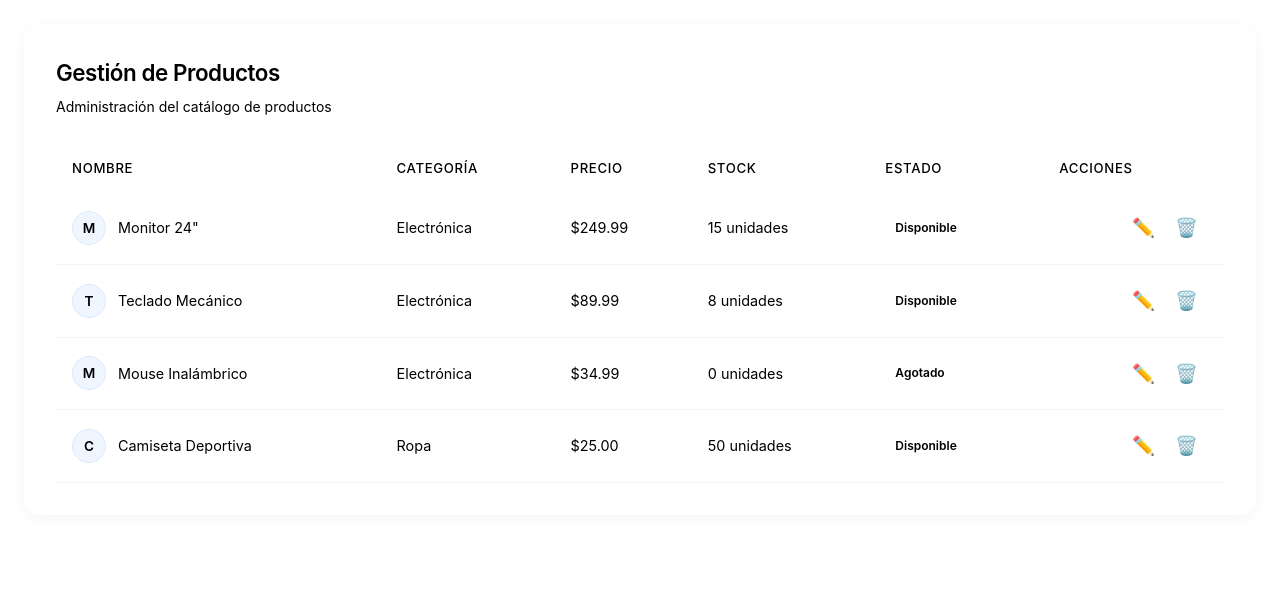
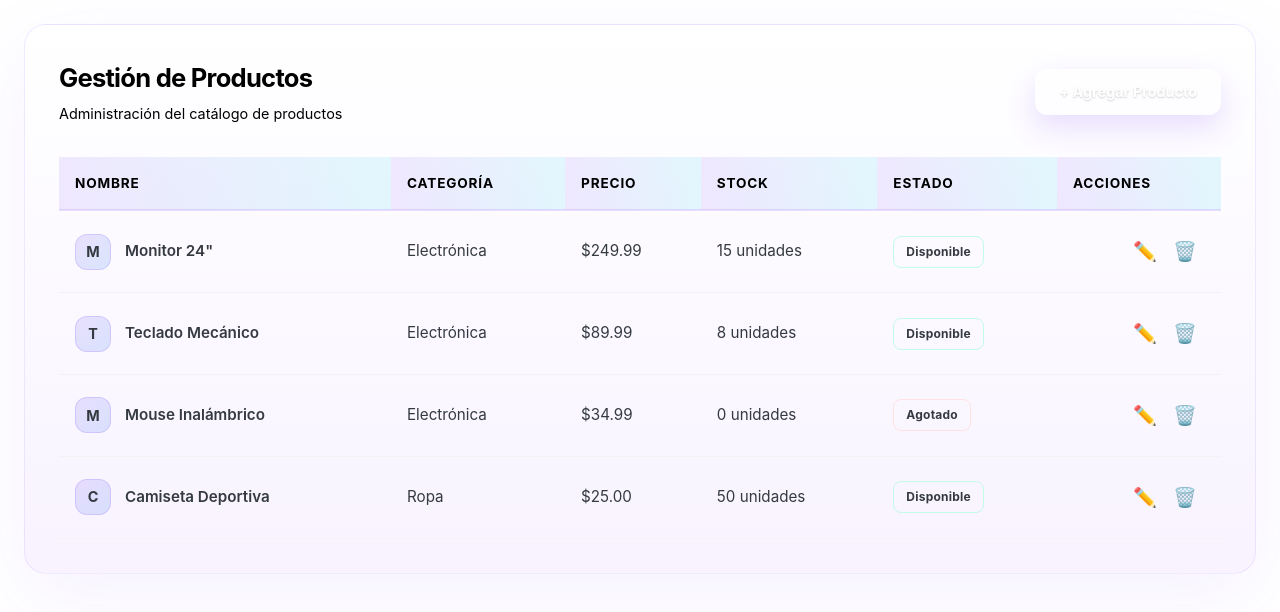
Before and after one commit to utti232036-FNSRKRP/tiendita_chida, an Angular app: page /products in a window 1280 px wide. Shown: the top 612 px of the page. Built offline with nearby package versions, Linux system fonts and the light colour scheme.

Commit message:
commit-correcionDiseño

```diff
--- a/src/app/pages/home/products/products.css
+++ b/src/app/pages/home/products/products.css
@@ -1,12 +1,35 @@
+/* ==========================================
+   PALETA LLAMATIVA Y MINIMALISTA (Neon-Slate)
+   ========================================== */
+:root {
+  --bg-primary: #f7f0ff;
+  --bg-secondary: #eef2ff;   /* Azul lavanda suave */
+  --text-main: #111827;      /* Azul profundo casi negro */
+  --text-muted: #5b6b91;
 
+  /* Colores Llamativos y Minimalistas */
+  --primary: #8b5cf6;        /* Violeta energético */
+  --primary-hover: #7c3aed;
+  --accent-cyan: #22d3ee;    /* Cyan brillante */
+  --accent-magenta: #fb7185; /* Rosa coral vibrante */
+  --accent-orange: #fb923c;  /* Naranja cálido */
+  --accent-green: #22c55e;   /* Verde brillante */
+  --border-focus: #8b5cf6;
+
+  /* Estados de Alta Visibilidad */
+  --success-bg: #dcfce7;
+  --success-text: #15803d;
+  --danger-bg: #ffe4e6;
+  --danger-text: #be123c;
+}
 
 /* Estilos base */
 .card-container {
-  background: var(--bg-primary);
-  border-radius: 16px; /* Bordes un poco más suaves */
-  border: 1px solid var(--border-color);
-  box-shadow: 0 4px 20px -2px rgba(15, 23, 42, 0.05); /* Sombra elegante */
-  padding: 32px;
+  background: linear-gradient(180deg, #ffffff 0%, #f8f3ff 100%);
+  border-radius: 22px;
+  border: 1px solid rgba(139, 92, 246, 0.12);
+  box-shadow: 0 24px 80px rgba(139, 92, 246, 0.08);
+  padding: 34px;
   margin: 24px;
 }
 
@@ -14,7 +37,7 @@
   display: flex;
   justify-content: space-between;
   align-items: center;
-  margin-bottom: 28px;
+  margin-bottom: 32px;
   flex-wrap: wrap;
   gap: 16px;
 }
@@ -22,58 +45,73 @@
 .header-title h2 {
   margin: 0 0 6px 0;
   color: var(--text-main);
-  font-size: 1.4rem;
-  font-weight: 600;
-  letter-spacing: -0.02em; /* Estilo tipográfico moderno */
+  font-size: 1.6rem;
+  font-weight: 700;
+  letter-spacing: -0.03em;
 }
 
 .header-title p {
   margin: 0;
   color: var(--text-muted);
-  font-size: 0.875rem;
+  font-size: 0.9rem;
 }
 
-/* Botones Premium */
+/* Botones con Energía */
 .btn-primary {
-  background-color: var(--primary);
-  color: white;
+  display: inline-flex;
+  align-items: center;
+  justify-content: center;
+  white-space: nowrap;
+  min-width: 170px;
+  background: linear-gradient(135deg, var(--primary), var(--accent-cyan));
+  color: #ffffff !important;
   border: none;
-  padding: 10px 20px;
-  border-radius: 8px;
+  padding: 12px 24px;
+  border-radius: 12px;
   cursor: pointer;
-  font-weight: 500;
-  font-size: 0.875rem;
-  transition: all 0.2s ease;
+  font-weight: 700;
+  font-size: 0.9rem;
+  text-shadow: 0 1px 2px rgba(0, 0, 0, 0.18);
+  transition: all 0.25s cubic-bezier(0.4, 0, 0.2, 1);
+  box-shadow: 0 12px 30px rgba(139, 92, 246, 0.2);
 }
 
 .btn-primary:hover:not(:disabled) {
-  background-color: var(--primary-hover);
-  box-shadow: 0 4px 12px rgba(30, 64, 175, 0.2);
+  background: linear-gradient(135deg, var(--primary-hover), var(--accent-cyan));
+  transform: translateY(-2px);
+  box-shadow: 0 14px 34px rgba(139, 92, 246, 0.28);
+}
+
+.btn-primary:active:not(:disabled) {
+  transform: translateY(0);
 }
 
 .btn-primary:disabled {
-  background-color: #cbd5e1;
+  background-color: #e2e8f0;
   color: #94a3b8;
   cursor: not-allowed;
+  box-shadow: none;
 }
 
 .btn-secondary {
-  background-color: var(--secondary);
-  color: var(--secondary-text);
-  border: 1px solid var(--border-color);
-  padding: 10px 20px;
-  border-radius: 8px;
+  background-color: #eff6ff;
+  color: #1e293b;
+  border: 1px solid rgba(139, 92, 246, 0.2);
+  padding: 12px 24px;
+  border-radius: 12px;
   cursor: pointer;
-  font-weight: 500;
-  font-size: 0.875rem;
+  font-weight: 600;
+  font-size: 0.9rem;
   transition: all 0.2s ease;
 }
 
 .btn-secondary:hover {
-  background-color: #e2e8f0;
+  background-color: #ede9fe;
+  color: var(--text-main);
+  transform: translateY(-1px);
 }
 
-/* Tabla Minimalista y Limpia */
+/* Tabla Minimalista */
 .table-responsive {
   overflow-x: auto;
 }
@@ -85,126 +123,131 @@
 
 .minimal-table th {
   text-align: left;
-  padding: 14px 16px;
-  background-color: var(--bg-secondary);
-  font-weight: 500;
-  font-size: 0.825rem;
-  color: var(--text-muted);
+  padding: 16px;
+  background: linear-gradient(90deg, rgba(139, 92, 246, 0.12), rgba(34, 211, 238, 0.12));
+  font-weight: 700;
+  font-size: 0.85rem;
+  color: var(--text-main);
   text-transform: uppercase;
-  letter-spacing: 0.05em;
-  border-bottom: 1px solid var(--border-color);
+  letter-spacing: 0.06em;
+  border-bottom: 2px solid rgba(139, 92, 246, 0.18);
 }
 
 .minimal-table td {
-  padding: 16px;
-  border-bottom: 1px solid #f1f5f9;
-  color: var(--secondary-text);
-  font-size: 0.9rem;
+  padding: 18px 16px;
+  border-bottom: 1px solid #f1f3f5;
+  color: #343a40;
+  font-size: 0.95rem;
 }
 
 .minimal-table tr:hover td {
-  background-color: #f8fafc; /* Efecto sutil al pasar el mouse */
+  background-color: #fafbfc;
 }
 
 .text-right {
   text-align: right;
 }
 
-.product-info, .user-info {
+.product-info {
   display: flex;
   align-items: center;
-  gap: 12px;
+  gap: 14px;
 }
 
-.user-info span {
-  font-weight: 500;
+.product-info span {
+  font-weight: 600;
   color: var(--text-main);
 }
 
+/* Avatares Pop */
 .avatar {
-  width: 34px;
-  height: 34px;
-  background-color: #eff6ff; /* Azul pastel */
-  color: var(--primary);    /* Texto azul fuerte */
-  border-radius: 50%;
+  width: 36px;
+  height: 36px;
+  background: linear-gradient(135deg, rgba(139, 92, 246, 0.16), rgba(59, 130, 246, 0.18));
+  color: var(--primary-hover);
+  border-radius: 12px;
   display: flex;
   align-items: center;
   justify-content: center;
-  font-weight: 600;
-  font-size: 0.85rem;
-  text-transform: uppercase;
-  border: 1px solid #dbeafe;
+  font-weight: 700;
+  font-size: 0.9rem;
+  border: 1px solid rgba(139, 92, 246, 0.2);
 }
 
-/* Badges estilizados */
+/* Badges de Estado Eléctricos */
 .status-badge {
-  padding: 4px 10px;
-  border-radius: 6px; /* Menos ovalado, más moderno */
+  padding: 6px 12px;
+  border-radius: 8px;
   font-size: 0.75rem;
-  font-weight: 600;
+  font-weight: 700;
   display: inline-block;
+  letter-spacing: 0.02em;
 }
 
 .status-active {
   background-color: var(--success-bg);
   color: var(--success-text);
+  border: 1px solid #c3fae8;
 }
 
 .status-inactive {
   background-color: var(--danger-bg);
   color: var(--danger-text);
+  border: 1px solid #ffe3e3;
 }
 
+/* Iconos de Acción Rápidos */
 .btn-icon {
   background: none;
   border: none;
-  font-size: 1.15rem;
+  font-size: 1.2rem;
   cursor: pointer;
-  padding: 6px 10px;
-  border-radius: 6px;
-  color: var(--text-muted);
-  transition: all 0.15s ease;
+  padding: 8px;
+  border-radius: 8px;
+  transition: all 0.2s cubic-bezier(0.4, 0, 0.2, 1);
 }
 
 .btn-icon:hover {
-  background-color: var(--secondary);
-  color: var(--text-main);
+  background-color: #e8f0fe;
+  transform: scale(1.15);
 }
 
 .btn-icon-danger:hover {
   background-color: var(--danger-bg);
-  color: var(--danger-text);
 }
 
-/* Modal de Alta Gama */
+/* ==========================================
+   FORMULARIO Y MODAL NEO-MINIMALISTA
+   ========================================== */
 .modal-overlay {
   position: fixed;
   top: 0;
   left: 0;
   right: 0;
   bottom: 0;
-  background-color: rgba(15, 23, 42, 0.3); /* Capa oscura azulada translúcida */
+  background: radial-gradient(circle at top, rgba(139, 92, 246, 0.18), rgba(5, 11, 26, 0.28));
   display: flex;
   align-items: center;
   justify-content: center;
   z-index: 1000;
-  backdrop-filter: blur(8px); /* Más desenfoque para mayor elegancia */
+  backdrop-filter: blur(14px);
 }
 
 .modal-container {
   background: var(--bg-primary);
-  border-radius: 16px;
+  border-radius: 24px; /* Súper estilizado */
   width: 90%;
-  max-width: 480px;
+  max-width: 460px;
   max-height: 85vh;
   overflow-y: auto;
-  box-shadow: 0 25px 50px -12px rgba(15, 23, 42, 0.15);
-  animation: modalSlideIn 0.25s cubic-bezier(0.16, 1, 0.3, 1); /* Animación suavizada */
+  box-shadow: 0 30px 60px -15px rgba(5, 11, 26, 0.15);
+  border: 1px solid rgba(255, 255, 255, 0.8);
+  animation: modalPop 0.3s cubic-bezier(0.34, 1.56, 0.64, 1); /* Animación elástica llamativa */
 }
 
-@keyframes modalSlideIn {
+@keyframes modalPop {
   from {
-    transform: translateY(12px) scale(0.98);
+    transform: translateY(20px) scale(0.95);
     opacity: 0;
   }
   to {
@@ -217,94 +260,114 @@
   display: flex;
   justify-content: space-between;
   align-items: center;
-  padding: 24px 28px;
-  border-bottom: 1px solid var(--border-color);
+  padding: 28px 32px 20px 32px;
 }
 
 .modal-header h3 {
   margin: 0;
-  font-size: 1.15rem;
-  font-weight: 600;
+  font-size: 1.3rem;
+  font-weight: 700;
   color: var(--text-main);
+  letter-spacing: -0.02em;
 }
 
 .modal-close {
-  background: none;
+  background: #f1f3f5;
   border: none;
-  font-size: 1.25rem;
+  font-size: 1.4rem;
   cursor: pointer;
-  color: var(--text-muted);
-  transition: color 0.2s;
-  padding: 4px;
+  color: #868e96;
+  width: 32px;
+  height: 32px;
+  border-radius: 50%;
+  display: flex;
+  align-items: center;
+  justify-content: center;
+  transition: all 0.2s ease;
 }
 
 .modal-close:hover {
-  color: var(--text-main);
+  background-color: var(--danger-bg);
+  color: var(--danger-text);
+  transform: rotate(90deg);
 }
 
 .modal-body {
-  padding: 28px;
+  padding: 0 32px 28px 32px;
 }
 
 .form-group {
-  margin-bottom: 24px;
+  margin-bottom: 20px;
 }
 
 .form-row {
   display: grid;
   grid-template-columns: 1fr 1fr;
-  gap: 20px;
+  gap: 16px;
 }
 
 label {
   display: block;
-  margin-bottom: 6px;
-  font-weight: 500;
-  color: var(--secondary-text);
+  margin-bottom: 8px;
+  font-weight: 600;
+  color: var(--text-main);
   font-size: 0.85rem;
 }
 
+/* Inputs minimalistas pero llamativos en el Focus */
 input, select {
   width: 100%;
-  padding: 10px 14px;
-  border: 1px solid var(--border-color);
-  border-radius: 8px;
-  font-size: 0.875rem;
+  padding: 12px 16px;
+  border: 2px solid #e9ecef; /* Borde sutil por defecto */
+  border-radius: 12px;
+  font-size: 0.9rem;
+  font-weight: 500;
   color: var(--text-main);
-  background-color: var(--bg-primary);
-  transition: all 0.2s ease;
+  background-color: #f8f9fa;
+  transition: all 0.2s cubic-bezier(0.4, 0, 0.2, 1);
   box-sizing: border-box;
 }
 
 input::placeholder {
-  color: #94a3b8;
+  color: #adb5bd;
 }
 
+/* El truco llamativo: Borde eléctrico y cambio de fondo al escribir */
 input:focus, select:focus {
   outline: none;
-  border-color: #3b82f6;
-  box-shadow: 0 0 0 4px rgba(59, 130, 246, 0.1);
+  background-color: var(--bg-primary);
+  border-color: var(--border-focus);
+  box-shadow: 0 0 0 4px rgba(0, 82, 255, 0.12);
 }
 
+/* Errores de validación súper limpios y visibles */
 .error-message {
   color: var(--danger-text);
   font-size: 0.75rem;
+  font-weight: 600;
   margin-top: 6px;
+  display: flex;
+  align-items: center;
+  gap: 4px;
+}
+
+.error-message::before {
+  content: "⚠️";
+  font-size: 0.8rem;
 }
 
 .modal-footer {
   display: flex;
   justify-content: flex-end;
   gap: 12px;
-  padding: 20px 28px;
-  background-color: var(--bg-secondary); /* Sección inferior diferenciada */
-  border-top: 1px solid var(--border-color);
+  padding: 24px 32px 32px 32px;
+  background: var(--bg-primary);
 }
 
-/* Ajustes Responsive */
+/* Ajustes pantallas pequeñas */
 @media (max-width: 640px) {
   .card-container {
-    margin: 16px;
+    margin: 12px;
     padding: 20px;
   }
 
@@ -314,6 +377,6 @@ input:focus, select:focus {
   }
 
   .modal-container {
-    width: 92%;
+    width: 95%;
   }
 }
```
